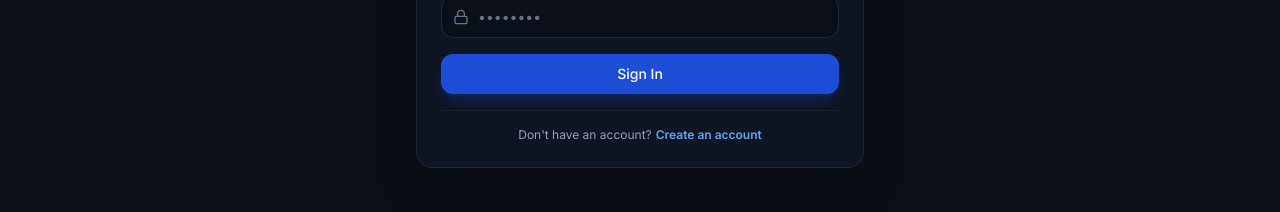
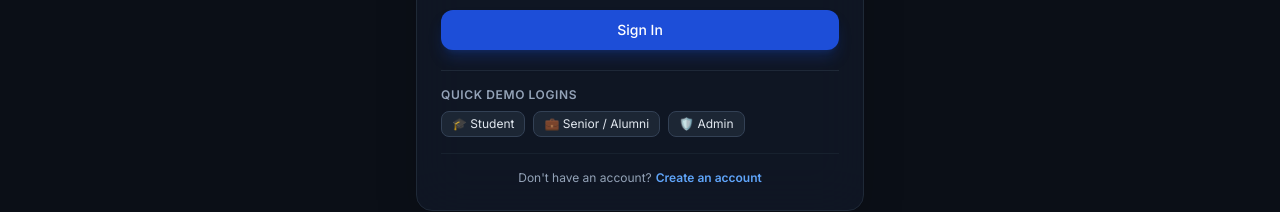
Before and after one commit to TusarGoswami/engineeeer_OS, a React (Vite) app in the folder client/: page /login in a window 1280 px wide. Shown: the part 468-680 px from the top of the page. Built offline with nearby package versions, Linux system fonts and the light colour scheme; no server answers.

Commit message:
feat(auth): add demo login quick fills and fix env template

```diff
--- a/client/src/features/auth/LoginPage.jsx
+++ b/client/src/features/auth/LoginPage.jsx
@@ -31,6 +31,7 @@ export const LoginPage = () => {
   const {
     register,
     handleSubmit,
+    setValue,
     formState: { errors, isSubmitting },
   } = useForm({
     resolver: zodResolver(loginSchema),
@@ -39,6 +40,11 @@ export const LoginPage = () => {
       password: '',
     },
   });
+
+  const fillDemoAccount = (email, pass) => {
+    setValue('email', email, { shouldValidate: true });
+    setValue('password', pass, { shouldValidate: true });
+  };
 
   const onSubmit = async values => {
     setServerError('');
@@ -101,6 +107,41 @@ export const LoginPage = () => {
               Sign In
             </Button>
           </form>
+
+          <div className="mt-5 pt-4 border-t border-surface-800">
+            <p className="text-xs font-semibold text-surface-400 mb-2 uppercase tracking-wider">
+              Quick Demo Logins
+            </p>
+            <div className="flex flex-wrap gap-2">
+              <button
+                type="button"
+                onClick={() => fillDemoAccount('student@engineeros.dev', 'Password123')}
+                className="px-2.5 py-1 text-xs rounded-lg bg-surface-800/90 hover:bg-surface-700 text-surface-200 border border-surface-700 transition-colors"
+              >
+                🎓 Student
+              </button>
+              <button
+                type="button"
+                onClick={() => fillDemoAccount('senior@engineeros.dev', 'Password123')}
+                className="px-2.5 py-1 text-xs rounded-lg bg-surface-800/90 hover:bg-surface-700 text-surface-200 border border-surface-700 transition-colors"
+              >
+                💼 Senior / Alumni
+              </button>
+              <button
+                type="button"
+                onClick={() => fillDemoAccount('admin@engineeros.dev', 'Password123')}
+                className="px-2.5 py-1 text-xs rounded-lg bg-surface-800/90 hover:bg-surface-700 text-surface-200 border border-surface-700 transition-colors"
+              >
+                🛡️ Admin
+              </button>
+            </div>
+            {serverError && (
+              <p className="mt-3 text-[11px] text-surface-400 bg-surface-950/60 p-2 rounded-lg border border-surface-800">
+                💡 <span className="font-semibold text-surface-300">New machine or fresh clone?</span> Run{' '}
+                <code className="text-brand-400 font-mono">npm run seed</code> in the terminal to load demo accounts.
+              </p>
+            )}
+          </div>
         </CardContent>
 
         <CardFooter className="justify-center text-xs text-surface-400">
```
Also changed, not shown: 2 other files (tests, documents, lock files or other folders).
